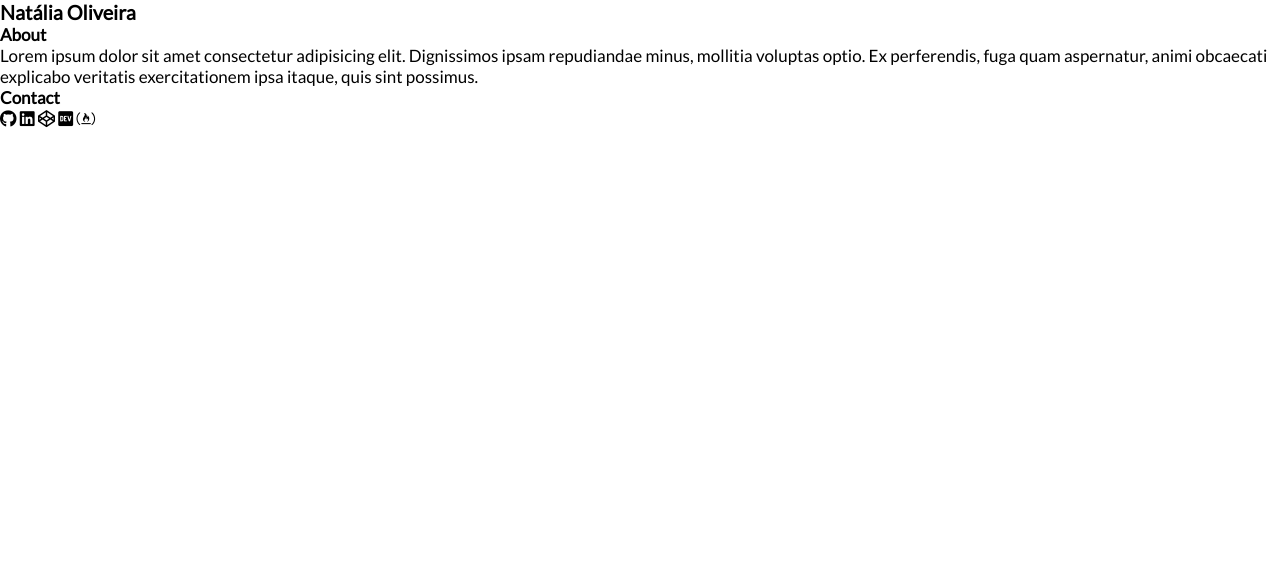
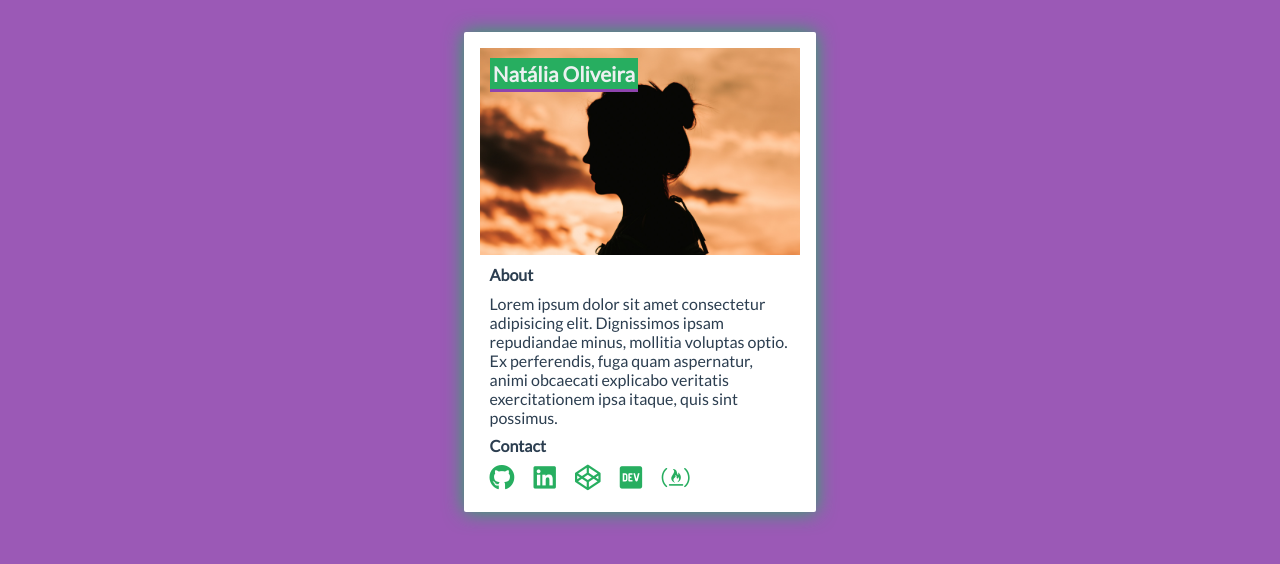
Before and after one commit to nfo94/html-css-simple-projects, a plain HTML site: page profile-card/index.html in a window 1280 px wide. Drawn offline with Linux system fonts and the light colour scheme.

Commit message:
Atualizando

```diff
--- a/profile-card/index.html
+++ b/profile-card/index.html
@@ -13,7 +13,7 @@
   <div class="container">
     <div class="card-banner">
       <div class="name">
-        <h3>Natália Oliveira</h3>
+        <h2>Natália Oliveira</h2>
       </div>
     </div>
     <div class="about">
@@ -25,11 +25,11 @@
         ipsa itaque, quis sint possimus.
       </p>
       <h4>Contact</h4>
-      <i class="fab fa-github"></i>
-      <i class="fab fa-linkedin"></i>
-      <i class="fab fa-codepen"></i>
-      <i class="fab fa-dev"></i>
-      <i class="fab fa-free-code-camp"></i>
+      <a href="#"><i class="fab fa-github"></i></a>
+      <a href="#"><i class="fab fa-linkedin"></i></a>
+      <a href="#"><i class="fab fa-codepen"></i></a>
+      <a href="#"><i class="fab fa-dev"></i></a>
+      <a href="#"><i class="fab fa-free-code-camp"></i></a>
     </div>
   </div>
 </body>
--- a/profile-card/style.css
+++ b/profile-card/style.css
@@ -5,9 +5,67 @@
   padding: 0;
 }
 
-html{ font-size: 17px; }
+:root{
+  --margin: 0.6rem;
+}
+
+html{ font-size: 16px; }
 
 body{
   box-sizing: inherit;
   font-family: 'Lato', sans-serif;
+  display: flex;
+  justify-content: center;
+  align-items: center;
+  background-color: rgba(155, 89, 182,1.0);
 }
+
+.container{
+  width: 20rem;
+  height: 28rem;
+  margin-top: 2rem;
+  padding: 1rem;
+  background-color: rgba(255, 255, 255,1.0);
+  box-shadow: 0 0 20px rgba(39, 174, 96,1.0);
+  border-radius: 2px;
+}
+
+.card-banner{
+  background: url(img/meireles-neto-336081-unsplash.jpg);
+  background-position: center;
+  background-size: cover;
+  color: rgba(236, 240, 241,1.0);
+  height: 42%;
+  padding: 0.6rem;
+}
+
+.card-banner h2{
+  font-size: 1.3rem;
+  border-bottom: 3px solid rgba(142, 68, 173,1.0);
+  display: inline-block;
+  background-color: rgba(39, 174, 96,1.0);
+  padding: 0.2rem;
+}
+
+.about{
+  padding: 0.6rem;
+  color: rgba(44, 62, 80,1.0);
+}
+
+.about h4{
+  margin-bottom: var(--margin);
+}
+
+.about p{ margin-bottom: var(--margin); }
+
+.about i {
+  font-size: 1.6rem;
+  color: rgba(39, 174, 96,1.0);
+  margin-right: 1rem;
+  cursor: pointer;
+  transition: 0.4s;
+}
+
+.about i:hover{
+  transform: translateY(5px);
+}
```
